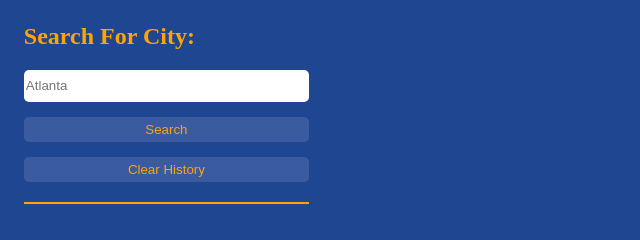
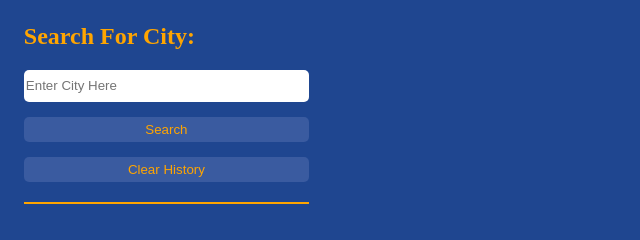
Before and after one commit to BrandonSnyder/WeatherAPI, a plain HTML site: page index.html in a window 1280 px wide. Shown: the part 177-417 px from the top of the page, 0-640 px from the left. Drawn offline with nearby package versions, Linux system fonts and the light colour scheme.

Commit message:
small change

```diff
--- a/index.html
+++ b/index.html
@@ -14,7 +14,7 @@
             <div id="formDiv">
                 <form id="searchForm" action="">
                     <h1 for="">Search For City:</h1>
-                    <input id="searchInput" placeholder="Atlanta" type="text">
+                    <input id="searchInput" placeholder="Enter City Here" type="text">
                     <button id="searchBtn">Search</button>
                     <button id='clearHistoryBtn'>Clear History</button>
                 </form>
```
